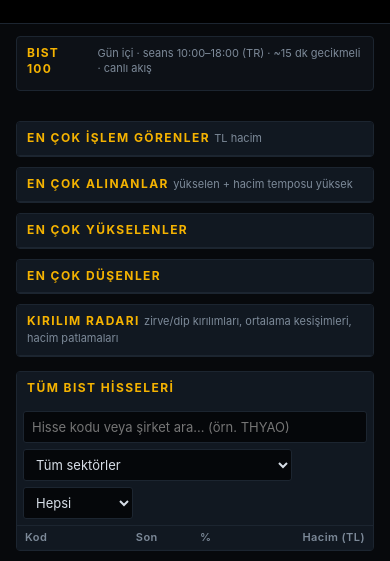
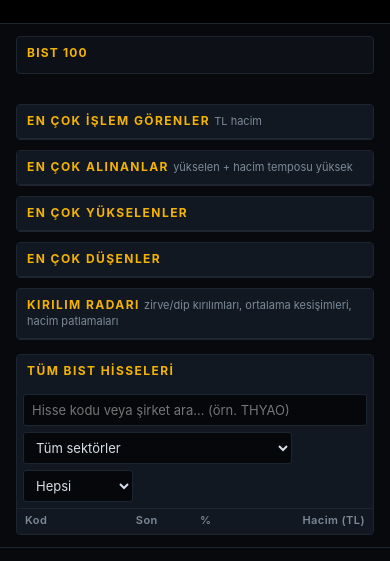
Before and after one commit to sammekbtm/sammekbtm.github.io, a plain HTML site: page index.html in a window 390 px wide. Shown: the part 57-618 px from the top of the page. Drawn offline with Linux system fonts and the light colour scheme; no server answers.

Commit message:
Mobil BIST 100 başlığı

```diff
--- a/index.html
+++ b/index.html
@@ -8,7 +8,7 @@
 <meta name="description" content="sammekBTM – Borsa İstanbul (BIST) tüm hisseler, en çok işlem görenler, yükselenler, kırılım radarı ve haberler.">
 <link rel="icon" href="assets/favicon.png">
 <link rel="apple-touch-icon" href="assets/apple-touch-icon.png">
-<link rel="stylesheet" href="style.css?v=3">
+<link rel="stylesheet" href="style.css?v=4">
 <script>/* açılış animasyonu: oturumda bir kez, hareket azaltma tercihine saygı */
 (function(){var f=/[?&]intro=1/.test(location.search),r=window.matchMedia&&matchMedia('(prefers-reduced-motion: reduce)').matches,s=false;
 try{s=sessionStorage.getItem('sbtm_intro')}catch(e){}
--- a/style.css
+++ b/style.css
@@ -168,3 +168,4 @@ tr.wr td span.up,tr.wr td span.down{font-weight:600}
 @media(max-width:1100px){.hero{grid-template-columns:1fr}.hero .idx{grid-template-columns:repeat(3,1fr)}.ogrid{grid-template-columns:repeat(2,1fr)}}
 @media(max-width:640px){.hero .idx{grid-template-columns:repeat(2,1fr)}.brand img.mark{height:32px}.wordmark{font-size:17px}}
 @media (prefers-reduced-motion: reduce){.fl-up,.fl-down,.cnew,.lastdot,.tape-inner{animation:none!important}}
+@media(max-width:640px){.xhead>span.flat{display:none}.xhead{flex-wrap:wrap}}
```
